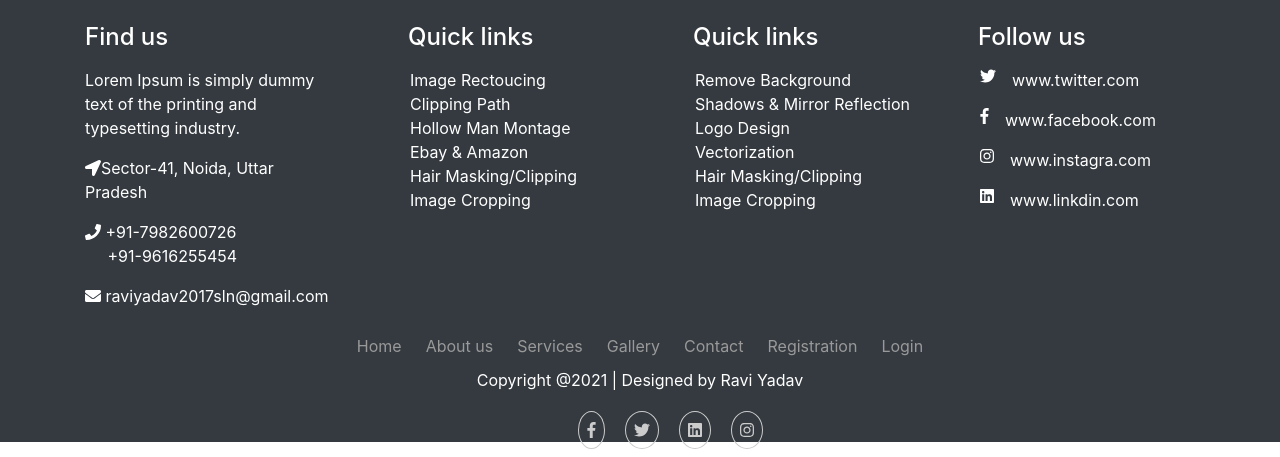
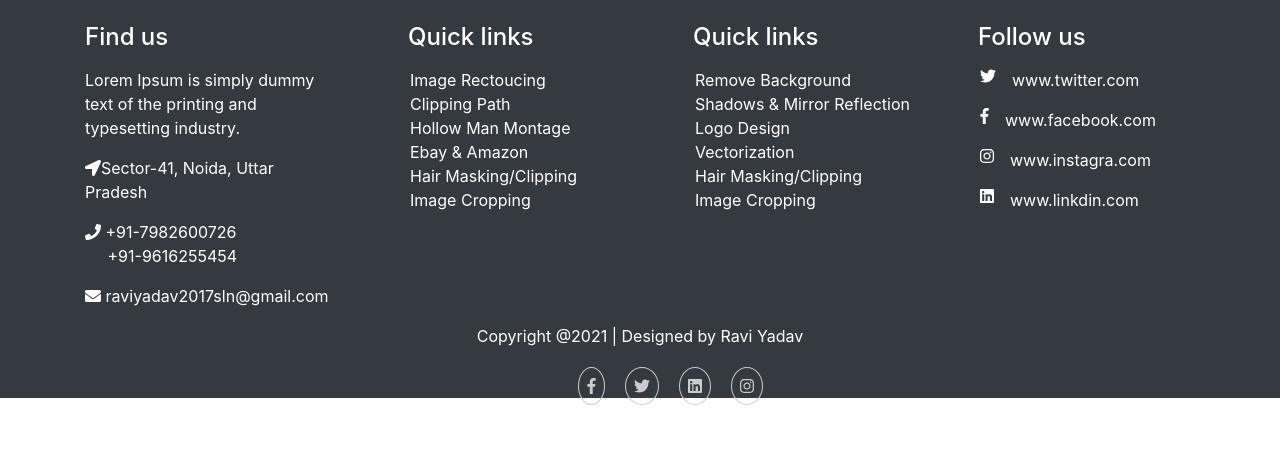
Before and after one commit to Raviyadav1234/osms_project, a PHP site: page / in a window 1280 px wide. Shown: the part 2375-2832 px from the top of the page. After the commit the page ends 2780 px from the top, so only its background shows below. Run offline with PHP 8.4, Linux system fonts and the light colour scheme; some web fonts are replaced.

Commit message:
footer changed

```diff
--- a/css/custom.css
+++ b/css/custom.css
@@ -65,15 +65,6 @@ fi-color:hover {
 
 
 /*CSS for footer*/
-.footer_menu {
-  list-style-type:none;
-  padding:0px;
-  display:table;
-  margin: 10px auto;
-
-}
-.footer_menu li { display:inline;}
-.footer_menu li a { color:#999; margin:0 12px;}
 
 .social_footer_ul {
  display:table;
--- a/index.php
+++ b/index.php
@@ -292,15 +292,6 @@
 
 
 <div class="container">
-<ul class="footer_menu">
-<li><a href="index.php">Home</a></li>
-<li><a href="#about_us">About us</a></li>
-<li><a href="#services">Services</a></li>
-<li><a href="#customer">Gallery</a></li>
-<li><a href="#contact">Contact</a></li>
-<li><a href="user/userregistration.php">Registration</a></li>
-<li><a href="user/userLogin.php">Login</a></li>
-</ul>
 <!--foote_bottom_ul_amrc ends here-->
 <p class="text-center">Copyright @2021 | Designed by Ravi Yadav
 
```
